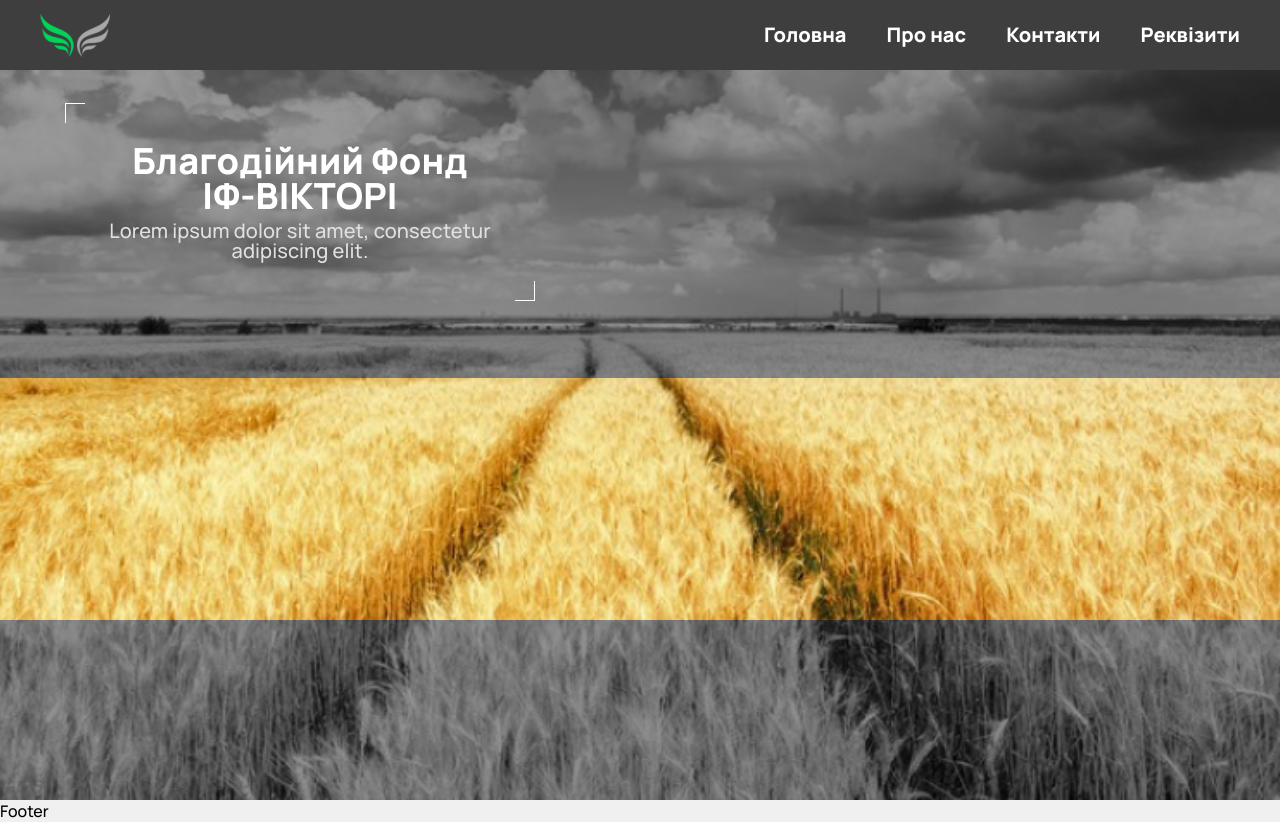
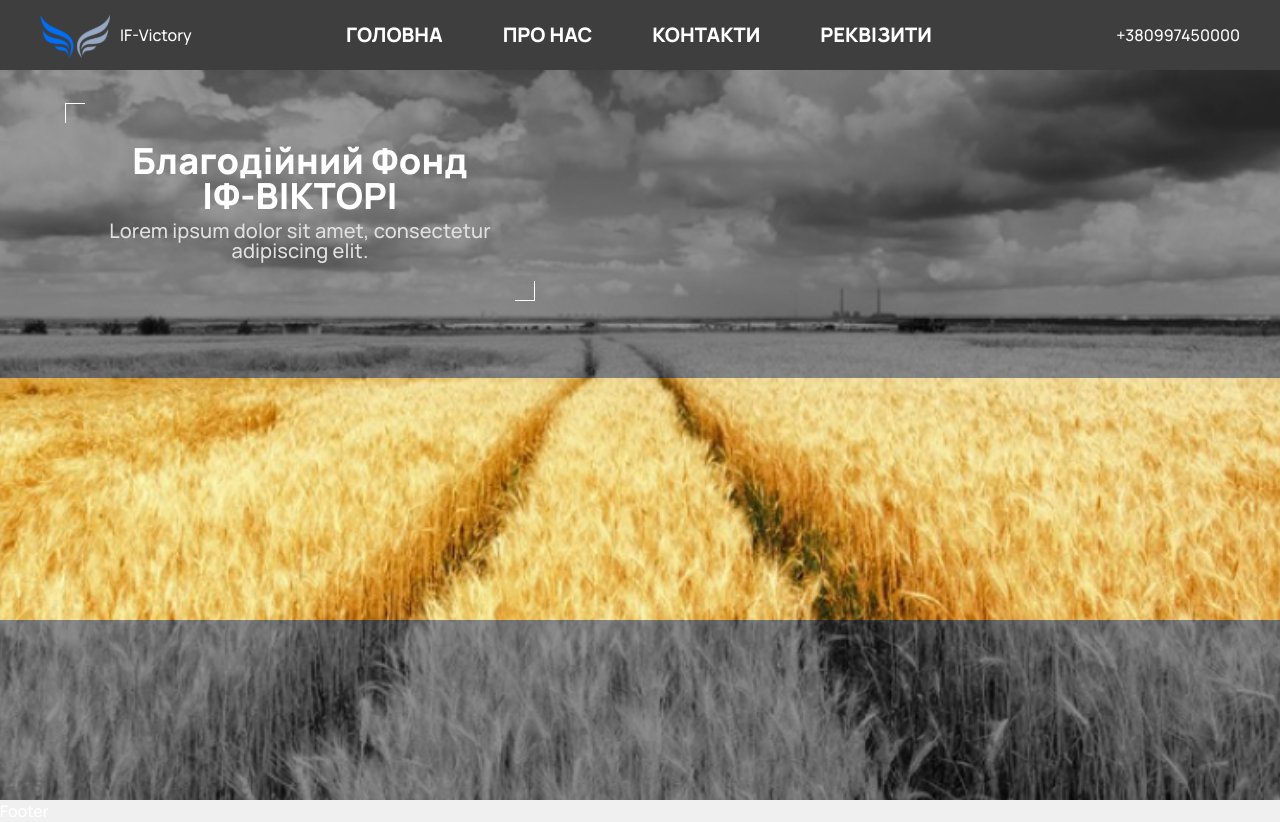
Before and after one commit to HeliosProgTeam/if-victory2v, a Next.js app: page / in a window 1280 px wide. Built offline with nearby package versions, Linux system fonts and the light colour scheme.

Commit message:
create hover effects

```diff
--- a/src/components/logo/Logo.jsx
+++ b/src/components/logo/Logo.jsx
@@ -3,11 +3,14 @@ import LogoImage from './logo.svg'
 
 
 const Logo = () => {
-  return (
-    <div className={"logo"}>
-      <LogoImage/>
-    </div>
-  );
+    return (
+        <div className={"logo"}>
+            <LogoImage/>
+            <span className="logo__title">
+                IF-Victory
+            </span>
+        </div>
+    );
 };
 
 export default Logo;
--- /dev/null
+++ b/src/components/phone/Phone.jsx
@@ -0,0 +1,18 @@
+import React from 'react';
+import PhoneIcon from "./phoneIcon.svg"
+
+const Phone = (props) => {
+    const {phone} = props
+    return (
+        <div className="phone">
+            <div className="phone__icon">
+                {/*<PhoneIcon/>*/}
+            </div>
+            <a className="phone__number" href={`tel:${phone}`}>
+                +38{phone}
+            </a>
+        </div>
+    );
+};
+
+export default Phone;
--- a/src/layout/Header/Header.jsx
+++ b/src/layout/Header/Header.jsx
@@ -1,9 +1,11 @@
 import React from "react";
 import Logo from "../../components/logo/Logo";
 import Nav from "../../components/nav/Nav";
+import Phone from "../../components/phone/Phone"
 import Social from "../../components/social/Social";
 
-export const Header = ({ ...props }) => {
+
+export const Header = ({...props}) => {
     return (
         <header className="header" {...props}>
             <div className="header__logo">
@@ -12,6 +14,9 @@ export const Header = ({ ...props }) => {
             <div className="header__nav">
                 <Nav/>
             </div>
+            <div className="header__phone">
+                <Phone phone="0997450000"/>
+            </div>
             {/*<div className="header__social">*/}
             {/*  <Social/>*/}
             {/*</div>*/}
--- a/src/styles/style.scss
+++ b/src/styles/style.scss
@@ -1,4 +1,3 @@
-
 /*------------------------START CODE---------------------*/
 
 body {
@@ -7,6 +6,7 @@ body {
   font-size: 16px;
   font-weight: 500;
   background-color: #F0F0F0;
+  color: #ffffff;
 }
 
 h1 {
@@ -23,8 +23,8 @@ h3 {
   line-height: 35px;
 }
 
-section{
-  min-height:100vh;
+section {
+  min-height: 100vh;
 }
 
 .container {
@@ -34,17 +34,76 @@ section{
 
 .logo {
   fill: white;
+  display: flex;
+  align-items: center;
+
+  &__title {
+    margin-left: 10px;
+  }
 }
 
 .nav {
   &__list {
     display: flex;
     text-align: center;
+
     & li:not(:last-child) {
       margin-right: 40px;
     }
+
+    .nav__item{
+      display: block;
+      height: 100%;
+      position: relative;
+      display: flex;
+      align-items: center;
+      justify-content: center;
+      color: #fff;
+      text-transform: uppercase;
+      //text-shadow: 0 0 15px #8e54e9;
+      transition: all 300ms cubic-bezier(0.075, 0.82, 0.165, 1);
+      text-align: center;
+      padding: 0 10px;
+      margin-right: 30px;
+    }
+
+    .nav__item:after,
+    .nav__item:before
+    {
+      content: "";
+      position: absolute;
+      display: block;
+      border: 0px solid transparent;
+      width: 0%;
+      height: 0%;
+      transition: all 0.8s ease;
+    }
+    .nav__item:after{
+      width: 0%;
+      height: 0%;
+      top: 0;
+      left: 0;
+      border-top: 2px solid transparent;
+      border-left: 2px solid transparent;
+    }
+
+    .nav__item:before{
+      width: 0%;
+      height: 0%;
+      right: 0;
+      bottom: 0;
+      border-bottom: 2px solid transparent;
+      border-right: 2px solid transparent;
+    }
+
+    .nav__item:hover::before,
+    .nav__item:hover::after{
+      width: 100%;
+      height: 100%;
+      border-color: #fff;
+    }
+
   }
-
   &__link {
     font-style: normal;
     font-weight: 700;
@@ -52,7 +111,11 @@ section{
     line-height: 30px;
     color: #ffffff;
   }
+
+
+
 }
+
 
 /*------------------------END CODE---------------------*/
 @import "Layout";
```
Also changed, not shown: src/components/logo/logo.svg, src/components/phone/phoneIcon.svg (added). Lines whose indentation alone changed are shown as unchanged.
